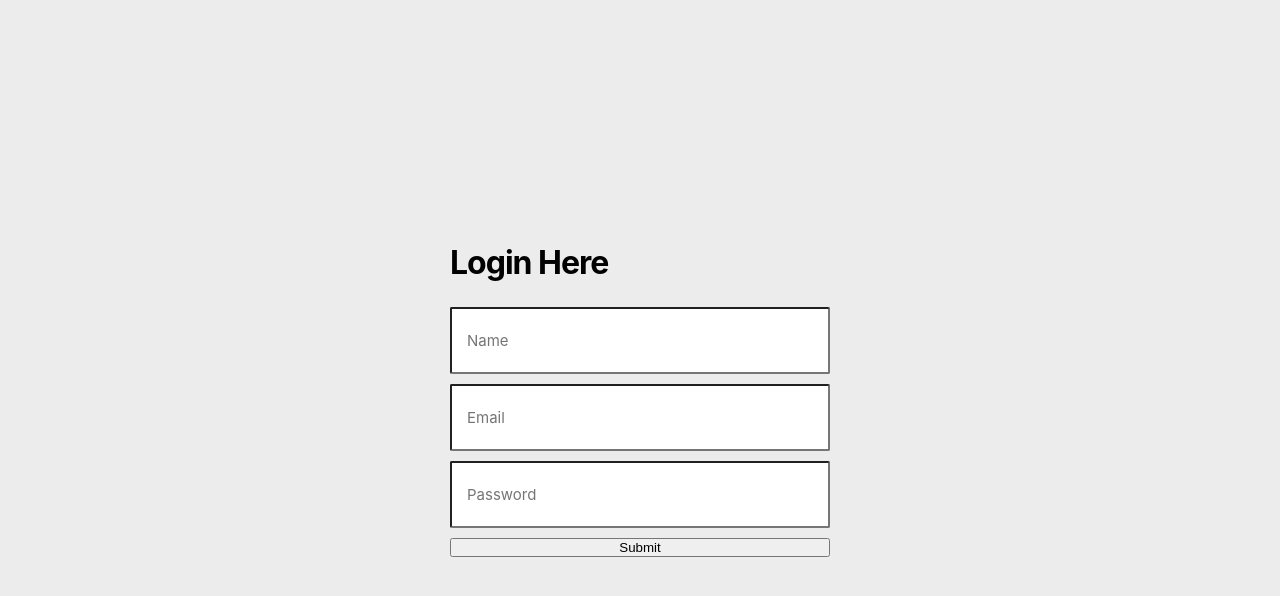
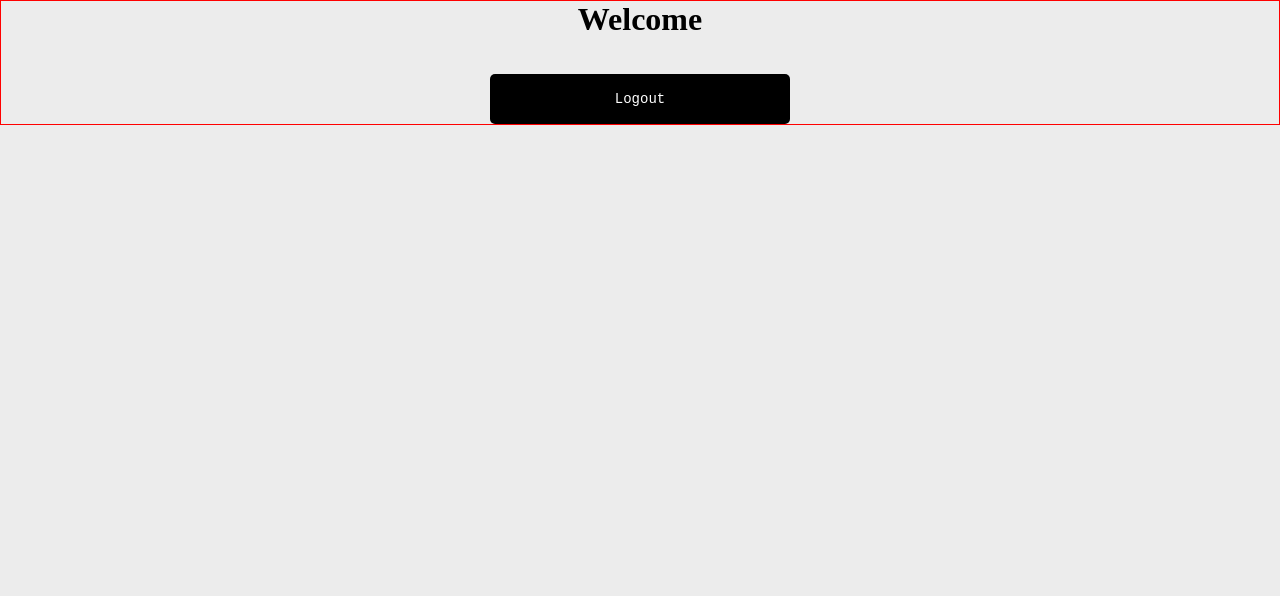
Before and after one commit to Mislav0508/flight-app, a React (Create React App) app in the folder flights/: page /dashboard in a window 1280 px wide. Shown: the top 596 px of the page. Built offline with nearby package versions, Linux system fonts and the light colour scheme.

Commit message:
reactrouter and mui added

```diff
--- a/flights/src/App.js
+++ b/flights/src/App.js
@@ -1,17 +1,27 @@
 import Login from './Components/Login'
+import Dashboard from './Components/Dashboard'
+import Error from './Components/Error'
 import "./App.css"
 import { useSelector } from 'react-redux'
 import { selectUser } from './features/userSlice'
-import Logout from './Components/Logout'
+import { BrowserRouter as Router, Route, Routes  } from "react-router-dom"
+
+
 
 const App = () => {
   const user = useSelector(selectUser)
 
   return (
-    <div>
-      {user ? <Logout /> : <Login />}
-    </div>
-  )
+    <>
+      <Router>
+        <Routes >
+          <Route exact path="/" element={<Login/>}/>
+          <Route exact path="/dashboard" element={<Dashboard/>}/>
+          <Route path="*" element={<Error/>}/>
+        </Routes >
+      </Router>
+    </>
+  );
 }
 
 export default App
--- /dev/null
+++ b/flights/src/Components/Dashboard.jsx
@@ -0,0 +1,41 @@
+import React from 'react'
+import { useDispatch, useSelector } from 'react-redux'
+import { logout, selectUser } from '../features/userSlice'
+import "./Logout.css"
+import { Link } from "react-router-dom"
+import Box from '@mui/material/Box';
+import Stack from '@mui/material/Stack';
+
+/* eslint-disable */
+
+const Dashboard = () => {
+    const user = useSelector(selectUser)
+
+    const dispatch = useDispatch()
+
+    const handleLogout = () => {
+
+        dispatch(logout())
+    }
+
+    return (
+        <Box sx={{
+            width: '100%',
+            display: 'flex',
+            justifyContent: 'center',
+            border: '1px solid red',
+            textAlign: 'center'
+            }}>
+        <Stack spacing={2}>
+            <h1>Welcome <span className='user__name'>{user?.name}</span></h1>
+
+            <Link to="/" onClick={() => handleLogout()}>
+                <button className='logout__button' >Logout</button>
+            </Link>
+        </Stack>
+        </Box>
+
+    )
+}
+
+export default Dashboard
--- /dev/null
+++ b/flights/src/Components/Error.jsx
@@ -0,0 +1,14 @@
+import React from 'react'
+import { Link } from "react-router-dom"
+
+const Error = () => {
+  return (
+    <div className="error">
+      <h1>Oops! There was an Error, please try again.</h1>
+      <Link to="/"><button className="home-btn">Home</button></Link>
+
+    </div>
+  )
+}
+
+export default Error
--- a/flights/src/Components/Login.js
+++ b/flights/src/Components/Login.jsx
@@ -2,6 +2,8 @@ import React, { useState } from 'react'
 import { useDispatch } from 'react-redux'
 import { login } from "../features/userSlice"
 import "./Login.css"
+import Button from '@mui/material/Button';
+import { Link } from "react-router-dom"
 
 const Login = () => {
     const [name,setName] = useState("")
@@ -10,8 +12,7 @@ const Login = () => {
 
     const dispatch = useDispatch()
 
-    const handleSubmit = (e) => {
-        e.preventDefault()
+    const handleLogin = () => {
 
         dispatch(login({
             name,
@@ -23,12 +24,15 @@ const Login = () => {
 
     return (
         <div className='login'>
-        <form className='login__form' onSubmit={(e) => handleSubmit(e)}>
+        <form className='login__form'>
             <h1>Login Here </h1>
             <input type='name' placeholder='Name' value={name} onChange={(e) => setName(e.target.value)}/>
             <input type='email' placeholder='Email' value={email} onChange={(e) => setEmail(e.target.value)}/>
             <input type='password' placeholder='Password' value={password} onChange={(e) => setPassword(e.target.value)}/>
-            <button type='submit' className='submit__btn'>Submit</button>
+            <Link to="/dashboard" onClick={() => handleLogin()}>
+                <Button variant="contained" type='submit'>Login</Button>
+            </Link>
+
         </form>
         </div>
     )
--- a/flights/src/Components/Logout.js
+++ /dev/null
@@ -1,27 +0,0 @@
-import React from 'react'
-import { useDispatch, useSelector } from 'react-redux'
-import { logout, selectUser } from '../features/userSlice'
-import "./Logout.css"
-
-/* eslint-disable */
-
-const Logout = () => {
-    const user = useSelector(selectUser)
-
-    const dispatch = useDispatch()
-
-    const handleLogout = (e) => {
-        e.preventDefault()
-
-        dispatch(logout())
-    }
-
-    return (
-        <div className='logout'>
-        <h1>Welcome <span className='user__name'>{user.name}</span></h1>
-        <button className='logout__button' onClick={(e) => handleLogout(e)}>Logout</button>
-        </div>
-    )
-}
-
-export default Logout
--- a/flights/src/index.js
+++ b/flights/src/index.js
@@ -1,9 +1,9 @@
 import App from './App.js'
 import { Provider } from "react-redux"
 import store from "./app/store.js"
+import { createRoot } from 'react-dom/client';
 
 
-import { createRoot } from 'react-dom/client';
 const container = document.getElementById('root');
 const root = createRoot(container);
 root.render(
```
Also changed, not shown: flights/package.json (+8 -0 lines), 1 other file (tests, documents, lock files or other folders).
